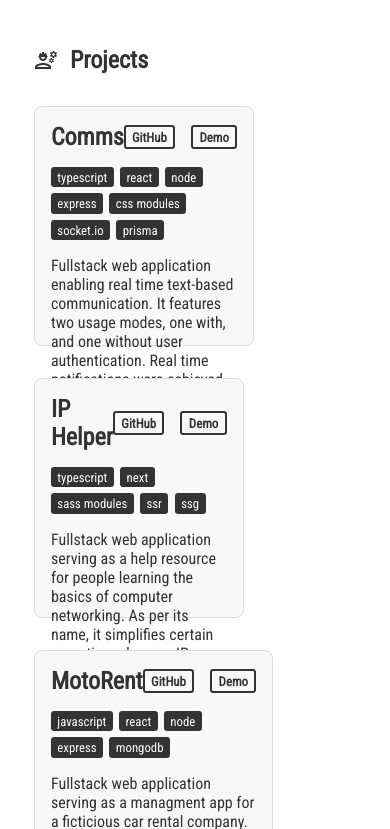
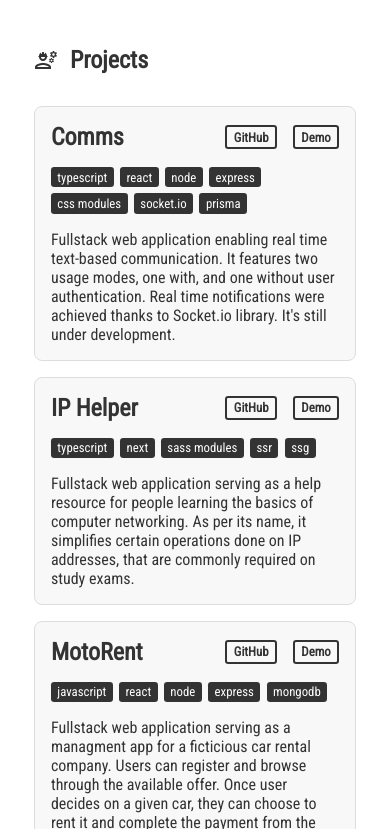
Before and after one commit to jpilch/portfolio, a Next.js app: page / in a window 390 px wide. Shown: the part 815-1644 px from the top of the page. Built offline with nearby package versions, Linux system fonts and the light colour scheme.

Commit message:
make projects section responsive

```diff
--- a/components/projects/projects.module.css
+++ b/components/projects/projects.module.css
@@ -19,7 +19,7 @@
     border: 1px solid var(--border-color-primary);
     border-radius: 0.5rem;
     background-color: var(--bg-color-secondary);
-    height: 15rem;
+    min-height: 15rem;
     padding: 1em;
 }
 
@@ -30,7 +30,7 @@
 }
 
 .project-links {
-    flex: 2;
+    flex: 1.5;
     justify-content: flex-end;
     gap: 1em;
 }
@@ -70,3 +70,41 @@
     justify-content: flex-end;
     flex: 2;
 }
+
+@media screen and (max-width: 1300px) {
+    .item {
+        min-height: 16rem;
+    }
+}
+
+@media screen and (max-width: 900px) {
+    .item {
+        min-height: 17rem;
+    }
+}
+
+@media screen and (max-width: 800px) {
+    .item {
+        flex: 1;
+    }
+
+    .list {
+        gap: 1em;
+        row-gap: 1em;
+    }
+}
+
+@media screen and (max-width: 700px) {
+    .list {
+        flex-flow: column nowrap;
+        gap: 1em;
+    }
+
+    .item {
+        min-height: 13rem;
+    }
+
+    /* .project-info {
+        fle
+    } */
+}
```
